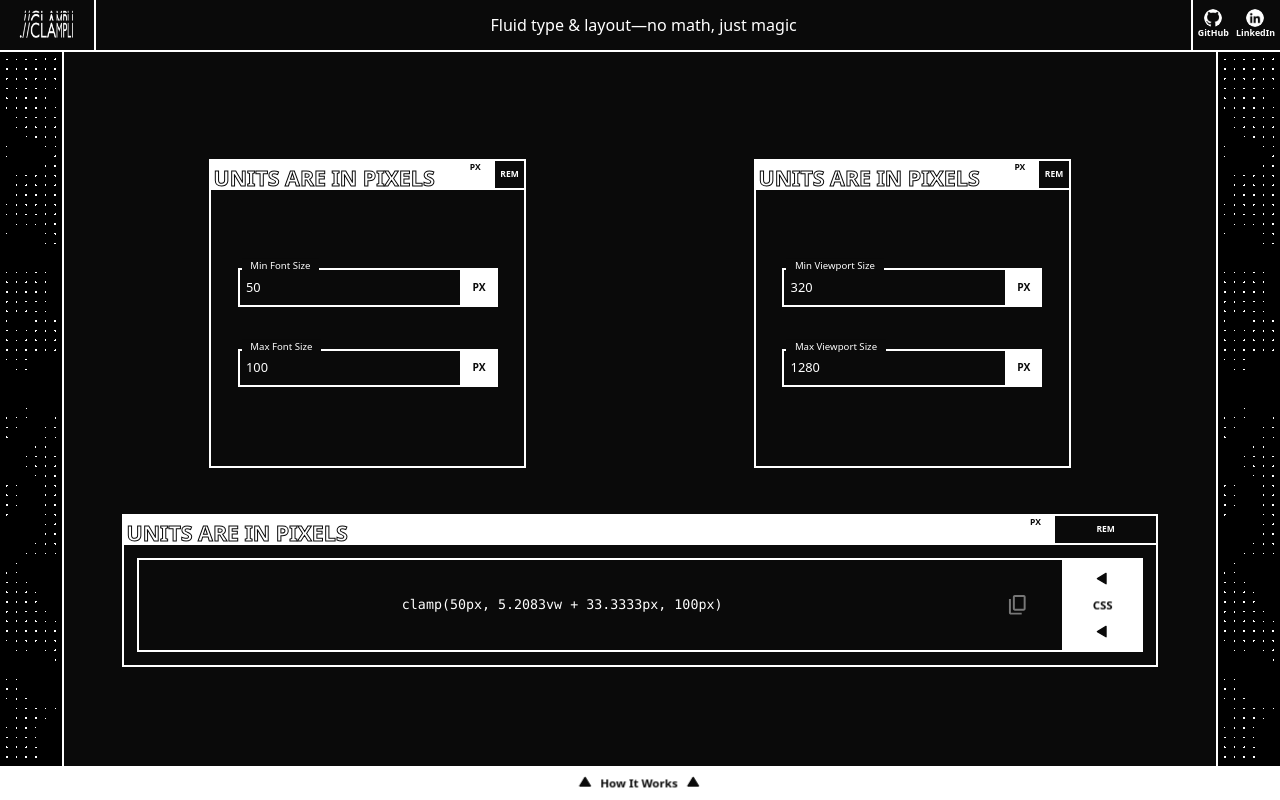
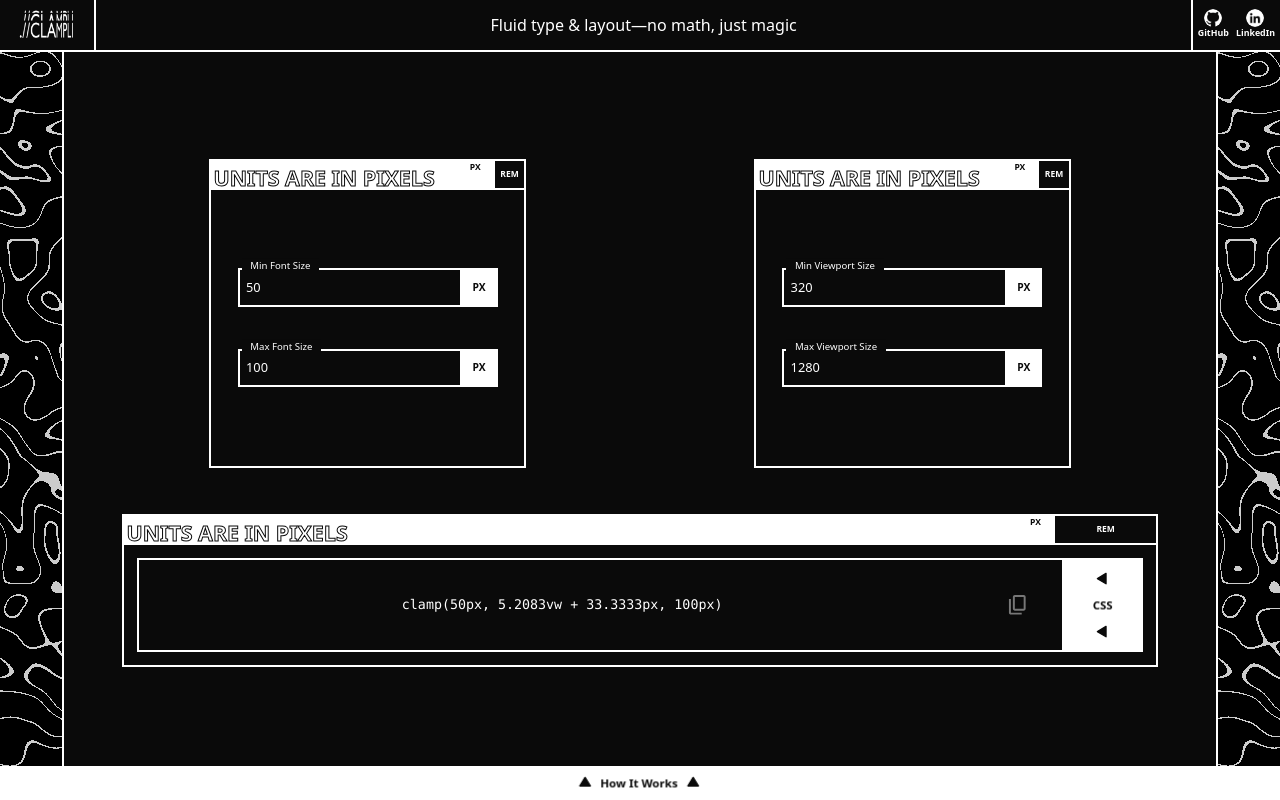
Before and after one commit to auilk/clampli, a React (Vite) app: page / in a window 1280 px wide. Shown: the top 800 px of the page. Built offline with nearby package versions, Linux system fonts and the light colour scheme.

Commit message:
Apply new WebGL shader effect to background and rename component

```diff
--- a/src/App.jsx
+++ b/src/App.jsx
@@ -3,7 +3,7 @@ import NavLink from "./components/NavLink";
 import GitIcon from "./assets/icons/github-icon.png";
 import LinkedinIcon from "./assets/icons/linkedin-icon.png";
 import ClampliLogo from "./assets/logos/clampli-logo.png";
-import DottedBG from "./components/DottedBG";
+import Background from "./components/Background";
 import Form from "./components/Form";
 import ClampResult from "./components/ClampResult";
 import Slide from "./components/Slide";
@@ -80,7 +80,7 @@ function App()
       <main className="flex relative flex-col flex-grow min-h-0">
         <section className="flex flex-grow pb-6.5 min-h-0">
           <div className="w-full h-full flex-[6%] xs:flex-[5%] border-r-2 border-white">
-            <DottedBG></DottedBG>
+            <Background></Background>
           </div>
 
           <div className="flex flex-col items-center justify-around h-full flex-[90%]">
@@ -164,7 +164,7 @@ function App()
           </div>
 
           <div className="w-full h-full flex-[6%] xs:flex-[5%] border-l-2 border-white">
-            <DottedBG></DottedBG>
+            <Background></Background>
           </div>
         </section>
 
--- a/src/components/DottedBG.jsx
+++ b/src/components/Background.jsx
@@ -1,6 +1,14 @@
 import { useEffect, useRef } from "react";
 
-function DottedBG()
+/**
+ * Animated WebGL background rendered with shaders.
+ *
+ * Renders a full-screen or container-bound canvas with GPU-accelerated visual effects.
+ *
+ * @component
+ * @returns {JSX.Element} The WebGL canvas.
+ */
+function Background()
 {
     const canvas = useRef(null);
     const animationRequest = useRef(null);
@@ -91,13 +99,11 @@ function DottedBG()
                 }
 
                 int zTiling = 4;
-                float density = 4.0;
-                float z = mod(uTime * 0.3, float(zTiling));
-                float noise = Noise(vec3(floor(uv * density) / density, z), float(zTiling));
+                float z = mod(uTime * 0.05, float(zTiling));
+                float noise = Noise(vec3(uv, z), float(zTiling));
+                float bg = step(fract(noise * 4.0), 0.1);
 
-                float circle = step(length(fract(uv * density) * 2.0 - 1.0), min(noise + 0.1, 0.2));
-
-                FragColor = vec4(vec3(circle), 1.0);
+                FragColor = vec4(vec3(bg * 0.8), 1.0);
             }`;
 
         const vertexShader = gl.createShader(gl.VERTEX_SHADER);
@@ -215,4 +221,4 @@ function DottedBG()
     );
 }
 
-export default DottedBG;
+export default Background;
```
